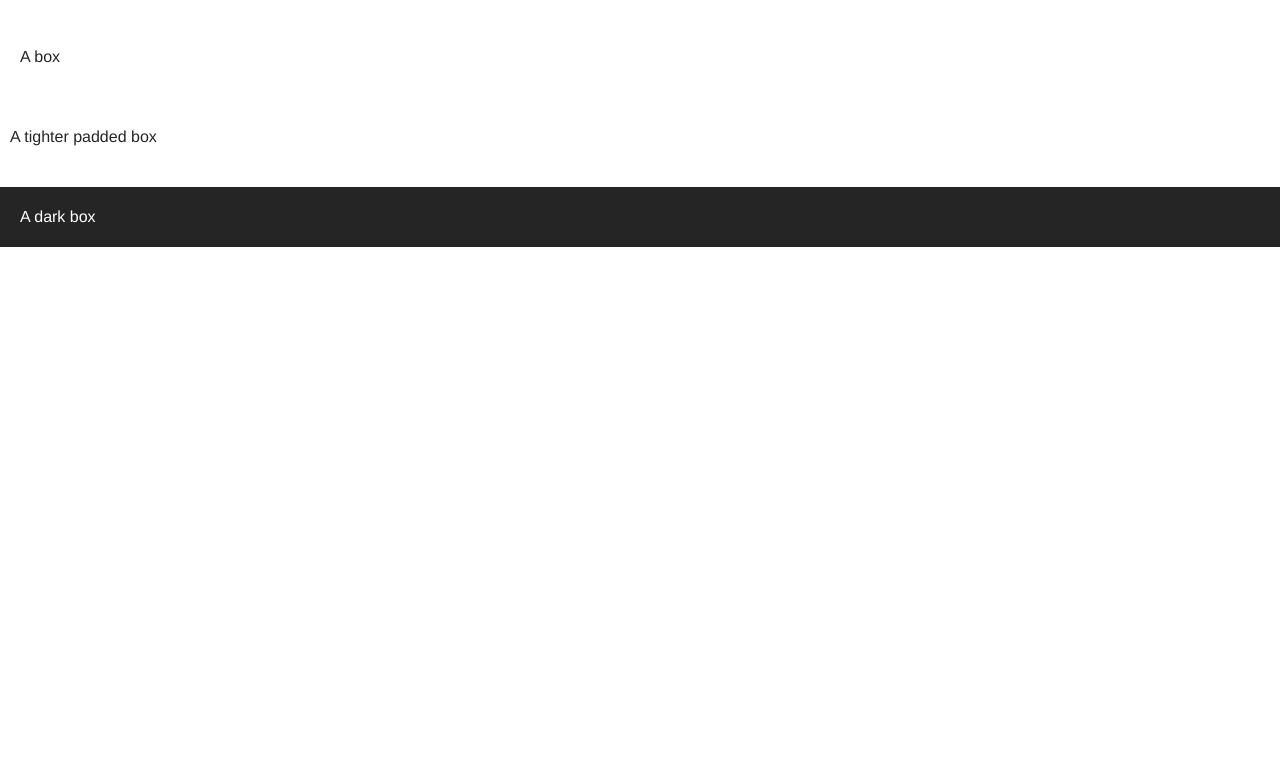
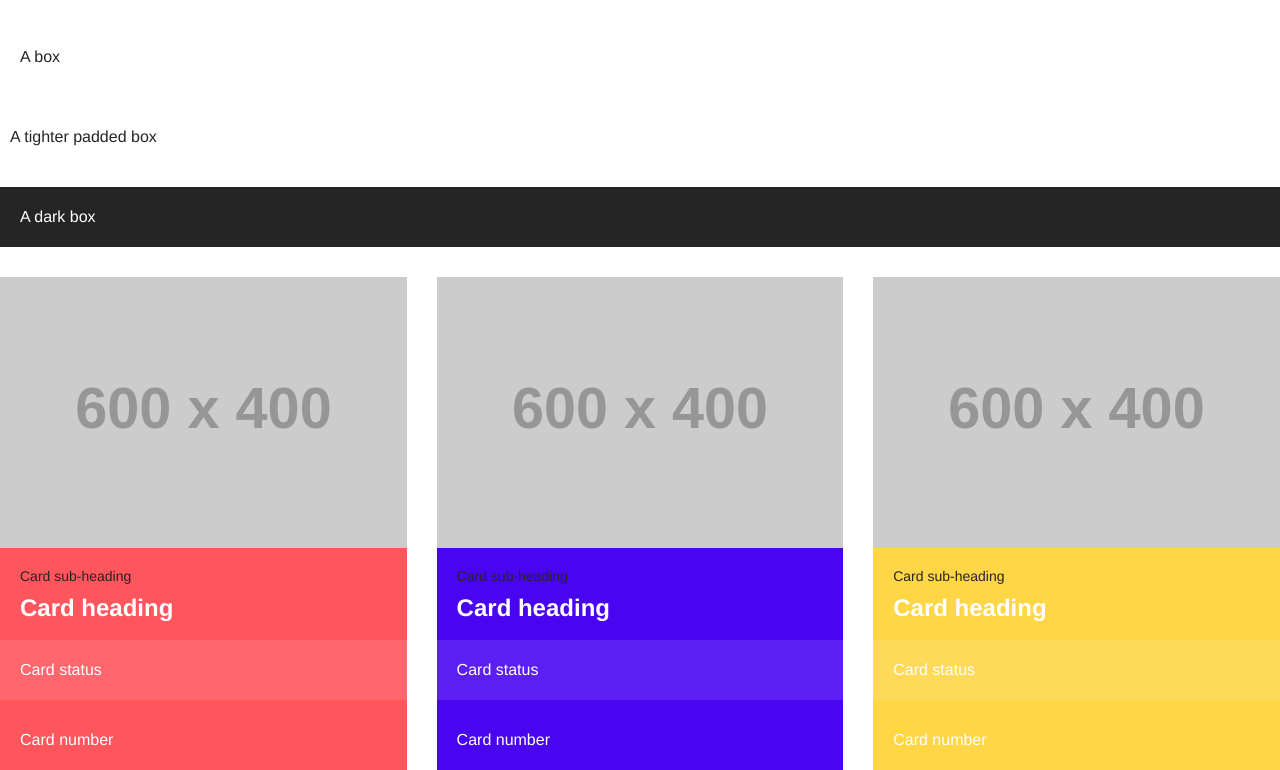
Before and after one commit to rpullinger/vidsy-test, a website: page app/styleguide.html in a window 1280 px wide. Shown: the part 1529-2299 px from the top of the page. Before the commit the page ends 1776 px from the top, so only its background shows below. Drawn offline with nearby package versions, Linux system fonts and the light colour scheme; files that its build step writes are made by us from their sources; placeholder pictures from the web are drawn by us.

Commit message:
Add cards

```diff
--- a/app/styleguide.html
+++ b/app/styleguide.html
@@ -75,5 +75,65 @@
         </div>
     </div>
 
+    <div class="g">
+        <div class="gi gi--one-third@sm">
+            <div class="card card--red">
+                <div class="card__image"><img src="http://placehold.it/600x400"></div>
+                <div class="card__content">
+                    <p class="card__subheading">
+                        Card sub-heading
+                    </p>
+                    <h2 class="card__heading">
+                        Card heading
+                    </h2>
+                    <p class="card__status">
+                        Card status
+                    </p>
+                    <p class="card__number">
+                        Card number
+                    </p>
+                </div>
+            </div>
+        </div>
+        <div class="gi gi--one-third@sm">
+            <div class="card card--blue">
+                <div class="card__image"><img src="http://placehold.it/600x400"></div>
+                <div class="card__content">
+                    <p class="card__subheading">
+                        Card sub-heading
+                    </p>
+                    <h2 class="card__heading">
+                        Card heading
+                    </h2>
+                    <p class="card__status">
+                        Card status
+                    </p>
+                    <p class="card__number">
+                        Card number
+                    </p>
+                </div>
+            </div>
+        </div>
+        <div class="gi gi--one-third@sm">
+            <div class="card card--yellow">
+                <div class="card__image"><img src="http://placehold.it/600x400"></div>
+                <div class="card__content">
+                    <p class="card__subheading">
+                        Card sub-heading
+                    </p>
+                    <h2 class="card__heading">
+                        Card heading
+                    </h2>
+                    <p class="card__status">
+                        Card status
+                    </p>
+                    <p class="card__number">
+                        Card number
+                    </p>
+                </div>
+            </div>
+        </div>
+    </div>
+
 </body>
 </html>
--- a/app/styles/_variables.scss
+++ b/app/styles/_variables.scss
@@ -23,6 +23,7 @@ $f-2: 14px;
 $f-3: 16px;
 $f-4: 24px;
 $f-5: 36px;
+$f-6: 42px;
 
 // Sizing
 $s-1: 10px;
--- a/app/styles/main.scss
+++ b/app/styles/main.scss
@@ -12,3 +12,4 @@
 @import "objects/avatars";
 @import "objects/link-list";
 @import "objects/boxes";
+@import "objects/cards";
--- /dev/null
+++ b/app/styles/objects/_cards.scss
@@ -0,0 +1,33 @@
+.card{
+    padding: $p-2;
+    color: $c-white;
+
+    &--blue{ background: rgb(73, 4, 240); }
+    &--yellow{ background: rgb(255, 214, 70); }
+    &--red{ background: rgb(255, 85, 93); }
+
+    &__image{
+        margin-left: -$p-2;
+        margin-right: -$p-2;
+        margin-top: -$p-2;
+        margin-bottom: $p-2;
+    }
+
+    &__subheading{
+        font-size: $f-2;
+        color: $c-black;
+        margin-bottom: $s-1;
+    }
+
+    &__heading{
+        font-size: $f-4;
+        margin-bottom: $s-2;
+    }
+
+    &__status{
+        background: rgba(255, 255, 255, 0.1);
+        margin-left: -$p-2;
+        margin-right: -$p-2;
+        padding: $p-2;
+    }
+}
--- a/app/styles/tools/_grid.scss
+++ b/app/styles/tools/_grid.scss
@@ -43,4 +43,5 @@
     background: $c-black;
     color: $c-white;
     text-align: center;
+    overflow: hidden;
 }
```
